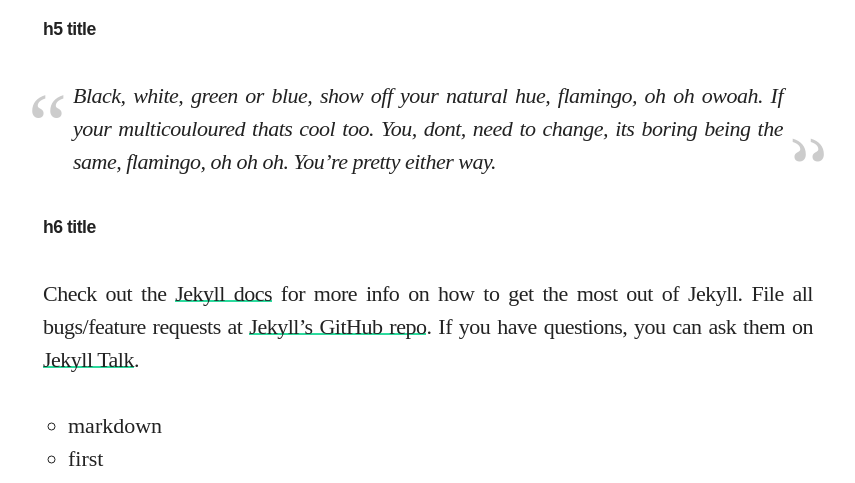
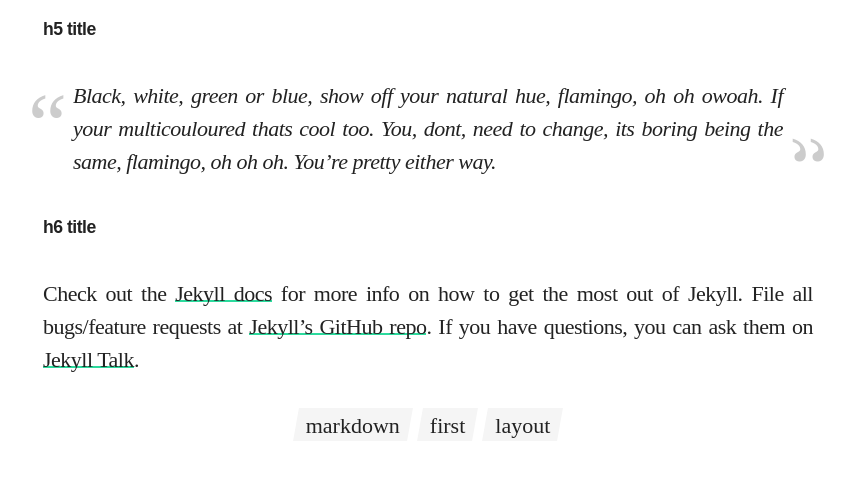
Before and after one commit to gnclmorais/blog, a Jekyll site: the page built from _posts/2016-06-17-welcome-to-jekyll.markdown, in a window 1280 px wide. Shown: the part 2270-2753 px from the top of the page, without its empty margins (212-1067 px from the left). Built offline with Jekyll 4.4.1, drawn with Linux system fonts in a browser that asks for light colours; some web fonts are replaced.

Commit message:
Improve tags.

```diff
--- a/_includes/categories.html
+++ b/_includes/categories.html
@@ -1,9 +1,7 @@
 {% if include.tags.size > 0 %}
-<div class="post-tags">
-  <ul>
-    {% for tag in include.tags %}
-    <li>{{ tag }}</li>
-    {% endfor %}
-  </ul>
-</div>
+<ul class="post-tags">
+  {% for tag in include.tags %}<li class="post-tags__item">
+    <a href="#" class="post-tags__content">{{ tag }}</a>
+  </li>{% endfor %}
+</ul>
 {% endif %}
--- a/_sass/_layout.scss
+++ b/_sass/_layout.scss
@@ -228,3 +228,46 @@ blockquote {
 .post-list {
   list-style: none;
 }
+
+/**
+ * Post tags lists
+ */
+.post-tags {
+  list-style: none;
+  text-align: center;
+}
+
+.post-tags__item {
+  display: inline-block;
+
+  & + & {
+    margin-left: 10px;
+  }
+}
+
+.post-tags__content {
+  line-height: 1em;
+  padding: 5px 10px 3px;
+  position: relative;
+
+  &:hover {
+    color: $colour-text-light;
+  }
+
+  &::before {
+    @include transform(skew(-10deg));
+    @include transition(all $animation-time-default);
+
+    content: '';
+    z-index: -1;
+    height: 100%;
+    position: absolute;
+    top: 0;
+    left: 0;
+    right: 0;
+    background: whitesmoke;
+  }
+  &:hover::before {
+    background: $colour-light-primary;
+  }
+}
--- a/_sass/_mixins.scss
+++ b/_sass/_mixins.scss
@@ -20,7 +20,7 @@
 
 
 /**
- * Animations
+ * Animations & such
  */
 
 @mixin transition($transition...) {
@@ -29,3 +29,10 @@
        -o-transition: $transition;
           transition: $transition;
 }
+
+@mixin transform($transform...) {
+ -webkit-transform: $transform;
+    -moz-transform: $transform;
+      -o-transform: $transform;
+         transform: $transform;
+}
```
Also changed, not shown: _posts/2016-06-27-second-post.md (+1 -1 lines), README.md.
